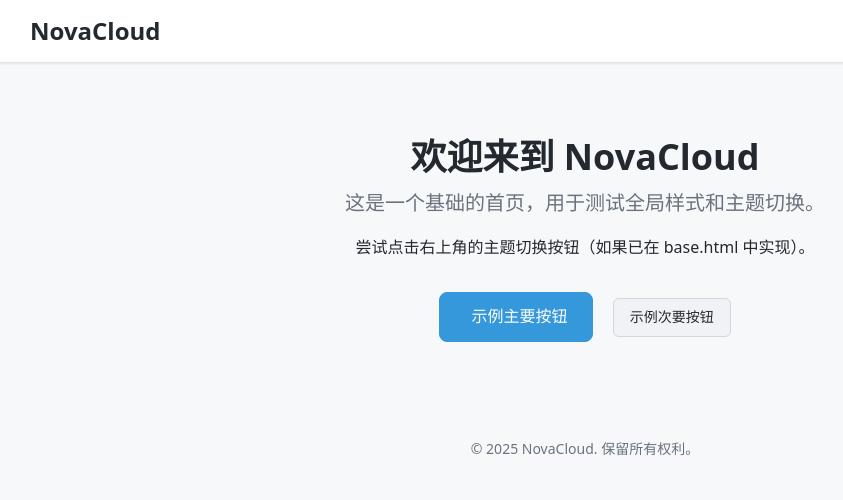
After one commit to Miraitowa-la/NovaCloud, a Django app: page / in a window 1280 px wide. The commit adds this page. Shown: the top 500 px of the page, without its empty margins (55-898 px from the left). Run offline with Django 5.2, Linux system fonts and the light colour scheme.

Commit message:
第二阶段：基础静态文件、模板结构与全局 UI 样式 步骤 2.5：创建核心应用 (core) 的基础视图和 URL

```diff
--- a/NovaCloud/urls.py
+++ b/NovaCloud/urls.py
@@ -15,12 +15,13 @@ Including another URLconf
     2. Add a URL to urlpatterns:  path('blog/', include('blog.urls'))
 """
 from django.contrib import admin
-from django.urls import path
+from django.urls import path, include
 from django.conf import settings
 from django.conf.urls.static import static
 
 urlpatterns = [
     path('admin/', admin.site.urls),
+    path('', include('core.urls', namespace='core')), # 主页和其他 core app 的 URLs
 ]
 
 # 开发环境下添加媒体文件访问URL
--- /dev/null
+++ b/core/templates/core/index.html
@@ -0,0 +1,20 @@
+{% extends "base.html" %}
+{% load static %}
+
+{% block title %}
+    {{ page_title }} - NovaCloud
+{% endblock title %}
+
+{% block content %}
+    <div class="container text-center py-5">
+        <h1>{{ page_title }}</h1>
+        <p class="lead text-muted">这是一个基础的首页，用于测试全局样式和主题切换。</p>
+        <p>尝试点击右上角的主题切换按钮（如果已在 base.html 中实现）。</p>
+
+        {# 临时添加一个按钮用于测试 UIDD 中的按钮样式 #}
+        <div style="margin-top: 2rem;">
+            <button class="btn btn-primary btn-lg"><i class="fas fa-rocket"></i> 示例主要按钮</button>
+            <button class="btn btn-secondary" style="margin-left: 1rem;">示例次要按钮</button>
+        </div>
+    </div>
+{% endblock content %}
--- /dev/null
+++ b/core/urls.py
@@ -0,0 +1,8 @@
+from django.urls import path
+from . import views
+
+app_name = 'core'  # 定义 app 命名空间
+
+urlpatterns = [
+    path('', views.index, name='index'),
+]
--- a/core/views.py
+++ b/core/views.py
@@ -1,3 +1,9 @@
 from django.shortcuts import render
 
 # Create your views here.
+
+def index(request):
+    context = {
+        'page_title': '欢迎来到 NovaCloud', # 示例上下文变量
+    }
+    return render(request, 'core/index.html', context)
--- a/static/css/style.css
+++ b/static/css/style.css
@@ -612,3 +612,116 @@ strong, b {
 .nav-link.active i {
     color: var(--color-primary);
 }
+
+/* 按钮样式 */
+.btn {
+    display: inline-flex;
+    align-items: center;
+    justify-content: center;
+    font-weight: 500;
+    line-height: 1.5;
+    text-align: center;
+    vertical-align: middle;
+    cursor: pointer;
+    user-select: none;
+    background-color: var(--background-default);
+    border: 1px solid var(--border-default);
+    padding: 0.5rem 1rem;
+    font-size: 0.875rem;
+    border-radius: var(--border-radius-md);
+    transition: color 0.15s ease-in-out, background-color 0.15s ease-in-out, border-color 0.15s ease-in-out, box-shadow 0.15s ease-in-out;
+}
+
+.btn:hover {
+    border-color: var(--border-muted);
+    text-decoration: none;
+}
+
+.btn:focus {
+    outline: 0;
+    box-shadow: 0 0 0 0.2rem rgba(var(--color-primary-rgb), 0.25);
+}
+
+.btn:disabled, .btn.disabled {
+    opacity: 0.65;
+    pointer-events: none;
+}
+
+/* 主要按钮 */
+.btn-primary {
+    color: var(--text-on-primary);
+    background-color: var(--color-primary);
+    border-color: var(--color-primary);
+}
+
+.btn-primary:hover {
+    background-color: var(--color-primary-hover);
+    border-color: var(--color-primary-hover);
+}
+
+.btn-primary:active {
+    background-color: var(--color-primary-active);
+    border-color: var(--color-primary-active);
+}
+
+/* 次要按钮 */
+.btn-secondary {
+    color: var(--text-default);
+    background-color: var(--background-muted);
+    border-color: var(--border-default);
+}
+
+.btn-secondary:hover {
+    background-color: var(--background-hover);
+    border-color: var(--border-muted);
+}
+
+/* 危险按钮 */
+.btn-danger {
+    color: white;
+    background-color: var(--color-danger);
+    border-color: var(--color-danger);
+}
+
+.btn-danger:hover {
+    background-color: #c82333;
+    border-color: #bd2130;
+}
+
+/* 轮廓按钮 */
+.btn-outline-primary {
+    color: var(--color-primary);
+    background-color: transparent;
+    border-color: var(--color-primary);
+}
+
+.btn-outline-primary:hover {
+    color: var(--text-on-primary);
+    background-color: var(--color-primary);
+    border-color: var(--color-primary);
+}
+
+/* 按钮尺寸 */
+.btn-sm {
+    padding: 0.25rem 0.5rem;
+    font-size: 0.75rem;
+    border-radius: var(--border-radius-sm);
+}
+
+.btn-lg {
+    padding: 0.75rem 1.5rem;
+    font-size: 1rem;
+    border-radius: var(--border-radius-lg);
+}
+
+/* 带图标的按钮 */
+.btn i {
+    margin-right: 0.5em;
+    font-size: 0.9em;
+}
+
+/* 文本样式 */
+.lead {
+    font-size: 1.25rem;
+    font-weight: 300;
+}
```
